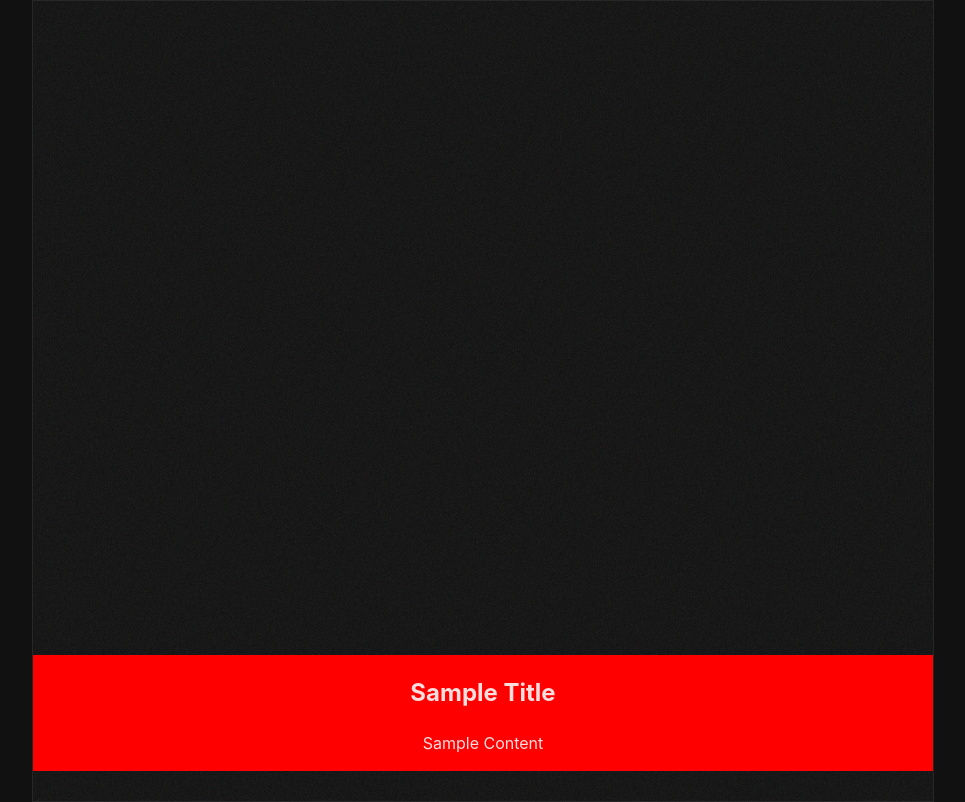
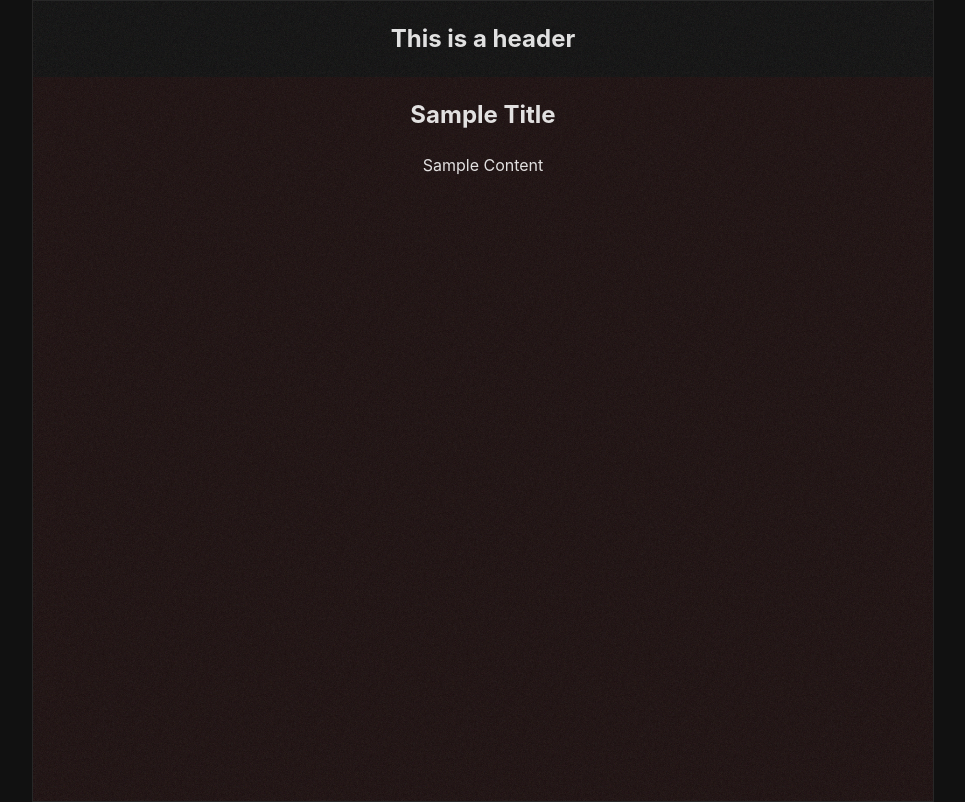
Before and after one commit to sb4ss/personal-blog, a React (Vite) app: page / in a window 1280 px wide. Shown: the whole page, without its empty margins (157-1122 px from the left). Built offline with nearby package versions, Linux system fonts and the light colour scheme.

Commit message:
layer fix

```diff
--- a/src/App.css
+++ b/src/App.css
@@ -5,6 +5,9 @@ section {
   z-index: 2;
   position: absolute;
   border: 1px solid rgb(39, 39, 39);
+  display: flex;
+  flex-direction: column;
+  justify-content: space-between;
 }
 
 section:before {
--- a/src/App.tsx
+++ b/src/App.tsx
@@ -4,6 +4,7 @@ import Content from "./components/Content/Content";
 function App() {
   return (
     <section className="container">
+      <h2>This is a header</h2>
       <Content />
     </section>
   );
--- a/src/components/Content/content.css
+++ b/src/components/Content/content.css
@@ -1,6 +1,5 @@
 .content {
-  background-color: red;
+  background-color: rgba(255, 0, 0, 0.048);
   width: 100%;
-  position: absolute;
-  bottom: 30px;
+  height: 100%;
 }
```
